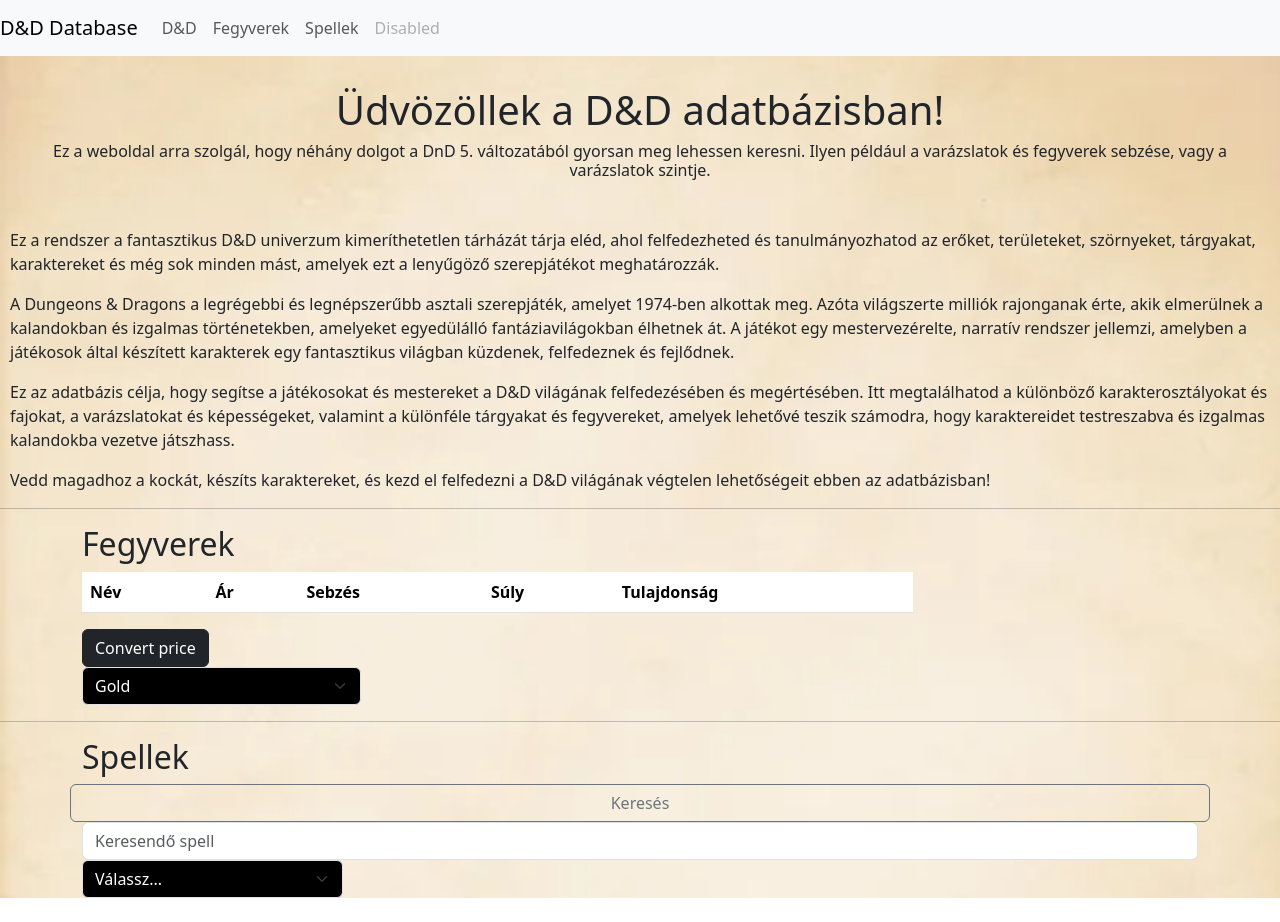
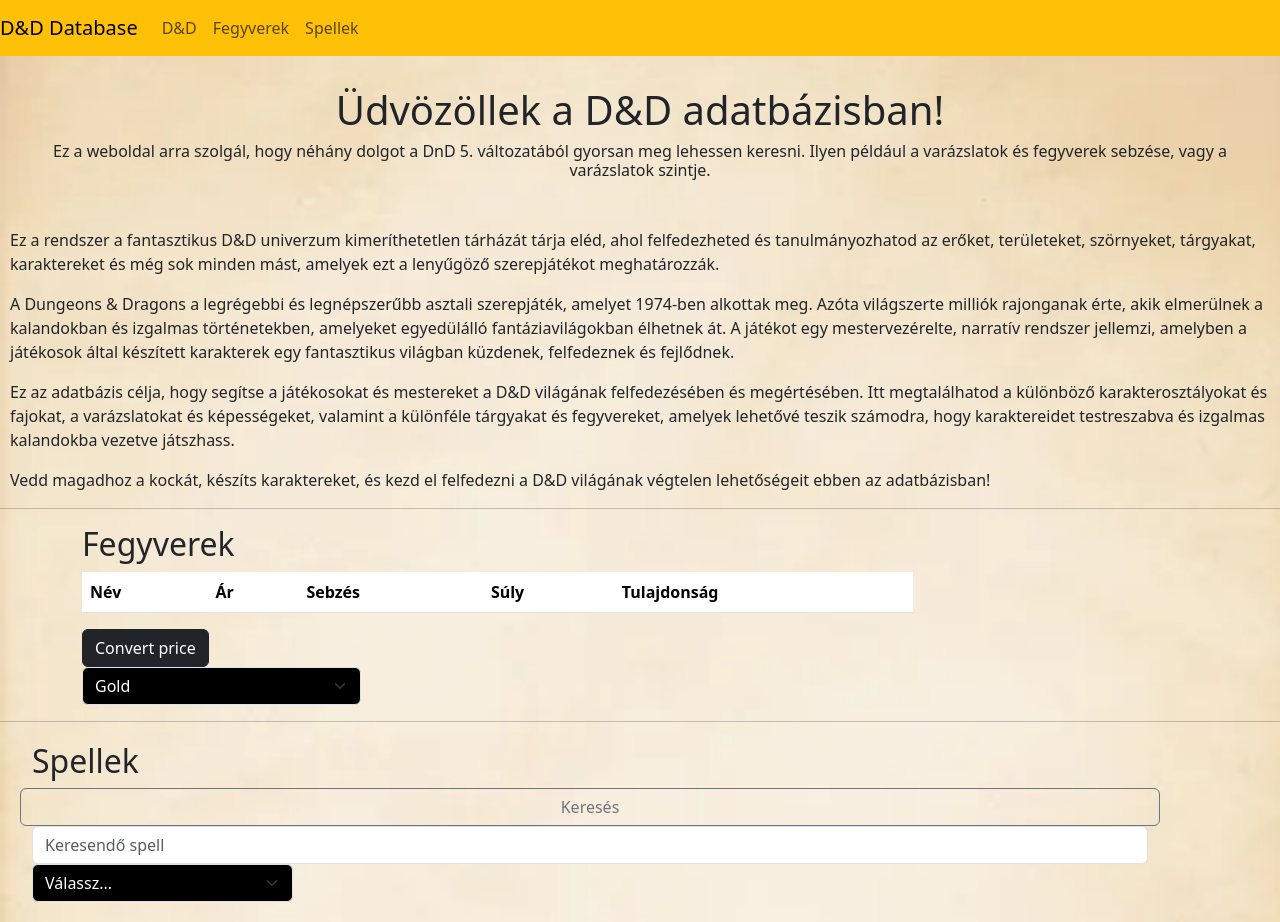
Before and after one commit to 11c-vegh/Dnd_Database, a plain HTML site: page index.html in a window 1280 px wide. Before the commit the page ends 898 px from the top, so only its background shows below. Drawn offline with nearby package versions, Linux system fonts and the light colour scheme.

Commit message:
design change

```diff
--- a/index.css
+++ b/index.css
@@ -28,3 +28,7 @@ body{
     background-repeat: no-repeat;
     background-size: cover;
 }
+
+#spellek{
+    margin: 20px;
+}
--- a/index.html
+++ b/index.html
@@ -9,7 +9,7 @@
     <title>D&D database</title>
 </head>
 <body>
-  <nav class="navbar navbar-expand-lg navbar-light bg-light">
+  <nav class="navbar navbar-expand-lg navbar-light bg-warning">
     <a class="navbar-brand" href="#bevezeto">D&D Database</a>
     <button class="navbar-toggler" type="button" data-toggle="collapse" data-target="#navbarNav" aria-controls="navbarNav" aria-expanded="false" aria-label="Toggle navigation">
       <span class="navbar-toggler-icon"></span>
@@ -24,9 +24,6 @@
         </li>
         <li class="nav-item">
           <a class="nav-link" href="#spellek">Spellek</a>
-        </li>
-        <li class="nav-item">
-          <a class="nav-link disabled" href="#">Disabled</a>
         </li>
       </ul>
     </div>
```
